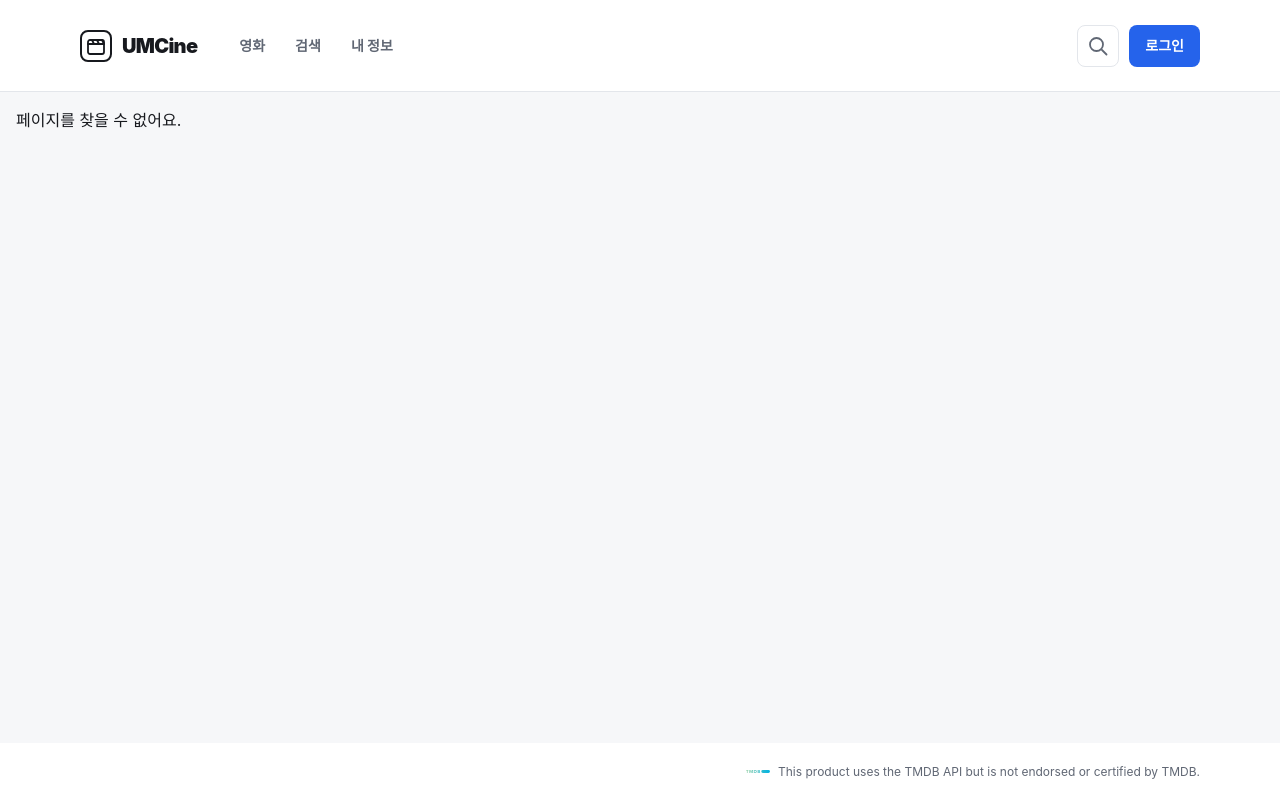
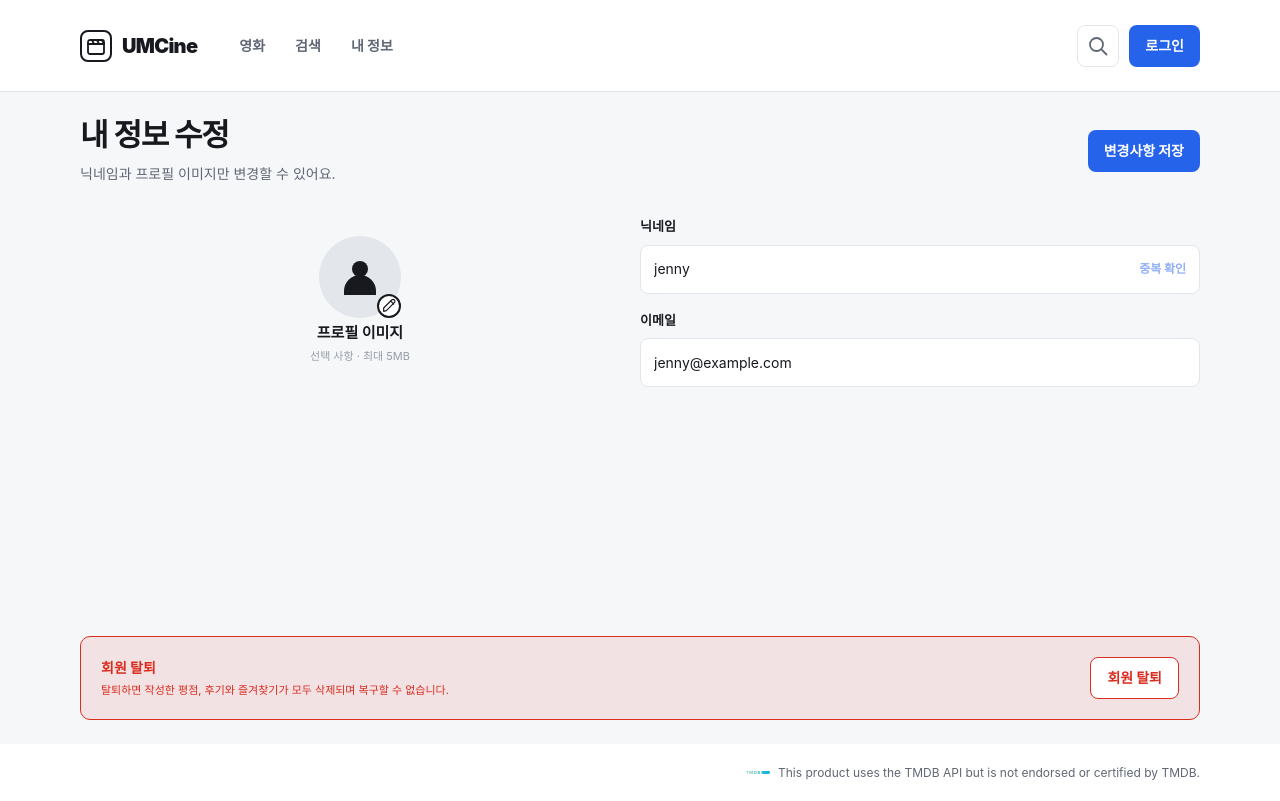
Before and after one commit to leeeul033/11th_UMC_PE_WEB, a React (Vite) app: page /profile-edit in a window 1280 px wide. Built offline with nearby package versions, Linux system fonts and the light colour scheme; no server answers.

Commit message:
feat : 내 정보 수정 화면과 프로필 이미지 미리보기 구현

```diff
--- /dev/null
+++ b/src/pages/profile-edit-page.tsx
@@ -0,0 +1,244 @@
+import { useState, type ChangeEvent, type FormEvent } from "react";
+
+const DEFAULT_PROFILE = {
+  nickname: "jenny",
+  email: "jenny@example.com",
+};
+
+const MAX_IMAGE_SIZE = 5 * 1024 * 1024;
+
+export function ProfileEditPage() {
+  const [nickname, setNickname] = useState(DEFAULT_PROFILE.nickname);
+  const [preview, setPreview] = useState("");
+  const [imageError, setImageError] = useState("");
+
+  const isNicknameValid =
+    nickname.trim().length >= 2 && nickname.trim().length <= 12;
+
+  const handleChangeImage = (e: ChangeEvent<HTMLInputElement>) => {
+    const file = e.target.files?.[0];
+    if (!file) return;
+
+    setImageError("");
+
+    if (!["image/jpeg", "image/png", "image/webp"].includes(file.type)) {
+      setImageError("JPG, PNG, WebP 이미지를 선택해 주세요.");
+      e.target.value = "";
+      return;
+    }
+
+    if (file.size > MAX_IMAGE_SIZE) {
+      setImageError("이미지는 최대 5MB까지 선택할 수 있어요.");
+      e.target.value = "";
+      return;
+    }
+
+    const reader = new FileReader();
+
+    reader.onload = () => {
+      if (typeof reader.result === "string") {
+        setPreview(reader.result);
+      }
+    };
+
+    reader.onerror = () => {
+      setImageError("이미지를 읽지 못했어요. 다시 선택해 주세요.");
+    };
+
+    reader.readAsDataURL(file);
+  };
+
+  const handleSubmit = (e: FormEvent<HTMLFormElement>) => {
+    e.preventDefault();
+    if (!isNicknameValid) return;
+
+    alert(
+      "입력값을 확인했어요. 이번 주차는 화면 구현 단계이므로 서버에는 저장되지 않아요.",
+    );
+  };
+
+  return (
+    <div className="mx-auto flex min-h-[calc(100dvh-148px)] max-w-[1440px] flex-col gap-8 px-5 py-6 md:px-10 xl:px-20">
+      <div className="flex flex-wrap items-center justify-between gap-4">
+        <div>
+          <h1 className="text-[31px] leading-[37px] font-bold tracking-[-1.24px]">
+            내 정보 수정
+          </h1>
+          <p className="mt-[9px] text-sm leading-[23px] text-[#606774]">
+            닉네임과 프로필 이미지만 변경할 수 있어요.
+          </p>
+        </div>
+
+        <button
+          type="submit"
+          form="profile-form"
+          disabled={!isNicknameValid}
+          className="h-[42px] rounded-lg bg-[#2563EB] px-4 text-sm font-extrabold text-white enabled:cursor-pointer enabled:hover:bg-blue-700 disabled:cursor-not-allowed disabled:opacity-40"
+        >
+          변경사항 저장
+        </button>
+      </div>
+
+      <form
+        id="profile-form"
+        onSubmit={handleSubmit}
+        noValidate
+        className="grid items-center gap-8 md:grid-cols-2 md:gap-0"
+      >
+        <div className="flex flex-col items-center gap-1">
+          <label
+            htmlFor="profile-image"
+            className="relative cursor-pointer rounded-full focus-within:ring-2 focus-within:ring-blue-500"
+          >
+            <span className="flex size-[82px] items-center justify-center overflow-hidden rounded-full bg-[#E3E6EB]">
+              {preview ? (
+                <img
+                  src={preview}
+                  alt="선택한 프로필 이미지 미리보기"
+                  className="size-full object-cover"
+                />
+              ) : (
+                <svg
+                  aria-hidden="true"
+                  width="48"
+                  height="48"
+                  viewBox="0 0 24 24"
+                  fill="currentColor"
+                >
+                  <circle cx="12" cy="8" r="4" />
+                  <path d="M4 21v-2a8 8 0 0 1 16 0v2H4Z" />
+                </svg>
+              )}
+            </span>
+
+            <span className="absolute right-0 bottom-0 flex size-6 items-center justify-center rounded-full border-2 border-[#17191E] bg-white">
+              <svg
+                aria-hidden="true"
+                width="16"
+                height="16"
+                viewBox="0 0 24 24"
+                fill="none"
+                stroke="currentColor"
+                strokeWidth="1.8"
+                strokeLinecap="round"
+                strokeLinejoin="round"
+              >
+                <path d="m15 5 4 4M4 20l4-1L20 7a2.8 2.8 0 0 0-4-4L4 15v5Z" />
+              </svg>
+            </span>
+
+            <input
+              id="profile-image"
+              type="file"
+              accept="image/jpeg,image/png,image/webp"
+              onChange={handleChangeImage}
+              aria-label="프로필 이미지 선택"
+              aria-describedby="profile-image-help profile-image-error"
+              className="sr-only"
+            />
+          </label>
+
+          <p className="text-[15px] font-bold">프로필 이미지</p>
+          <p
+            id="profile-image-help"
+            className="text-[11px] text-[#969DA8]"
+          >
+            선택 사항 · 최대 5MB
+          </p>
+          <p
+            id="profile-image-error"
+            role="status"
+            className="text-xs text-red-600"
+          >
+            {imageError}
+          </p>
+        </div>
+
+        <div className="flex min-w-0 flex-col gap-[17px]">
+          <div className="flex flex-col gap-2">
+            <label
+              htmlFor="profile-nickname"
+              className="text-[13px] font-extrabold"
+            >
+              닉네임
+            </label>
+
+            <div className="flex h-[49px] items-center gap-2 rounded-lg border border-[#E3E6EB] bg-white px-[13px] focus-within:ring-2 focus-within:ring-blue-200">
+              <input
+                id="profile-nickname"
+                name="nickname"
+                value={nickname}
+                onChange={(e) => setNickname(e.target.value)}
+                aria-invalid={!isNicknameValid}
+                aria-describedby={
+                  !isNicknameValid ? "profile-nickname-error" : undefined
+                }
+                className="min-w-0 flex-1 bg-transparent text-sm outline-none"
+              />
+
+              <button
+                type="button"
+                disabled
+                title="이번 주차는 화면만 구현하며 중복 확인은 연결하지 않아요."
+                className="shrink-0 cursor-not-allowed text-xs font-extrabold text-[#2563EB] opacity-50"
+              >
+                중복 확인
+              </button>
+            </div>
+
+            {!isNicknameValid && (
+              <p
+                id="profile-nickname-error"
+                className="text-xs text-red-600"
+              >
+                닉네임은 앞뒤 공백을 제외하고 2~12자로 입력해 주세요.
+              </p>
+            )}
+          </div>
+
+          <div className="flex flex-col gap-2">
+            <label
+              htmlFor="profile-email"
+              className="text-[13px] font-extrabold"
+            >
+              이메일
+            </label>
+
+            <input
+              id="profile-email"
+              name="email"
+              type="email"
+              value={DEFAULT_PROFILE.email}
+              readOnly
+              className="h-[49px] w-full rounded-lg border border-[#E3E6EB] bg-white px-[13px] text-sm outline-none focus:ring-2 focus:ring-blue-200"
+            />
+          </div>
+        </div>
+      </form>
+
+      <section
+        aria-labelledby="delete-account-title"
+        className="mt-auto flex flex-wrap items-center justify-between gap-4 rounded-[10px] border border-[#D92D20] bg-[#D92D20]/10 p-5"
+      >
+        <div className="flex flex-col gap-1 text-[#D92D20]">
+          <h2 id="delete-account-title" className="text-sm font-bold">
+            회원 탈퇴
+          </h2>
+          <p className="text-[11px] leading-4">
+            탈퇴하면 작성한 평점, 후기와 즐겨찾기가 모두 삭제되며 복구할 수
+            없습니다.
+          </p>
+        </div>
+
+        <button
+          type="button"
+          disabled
+          title="회원 탈퇴 API는 연결하지 않았어요."
+          className="h-[42px] cursor-not-allowed rounded-lg border border-[#D92D20] bg-white px-4 text-sm font-extrabold text-[#D92D20]"
+        >
+          회원 탈퇴
+        </button>
+      </section>
+    </div>
+  );
+}
--- a/src/pages/profile-page.tsx
+++ b/src/pages/profile-page.tsx
@@ -1,3 +1,4 @@
+import { Link } from "@tanstack/react-router";
 const DEMO_PROFILE = {
   nickname: "jenny",
   email: "jenny@example.com",
@@ -32,14 +33,12 @@ export function ProfilePage() {
           내 정보
         </h1>
 
-        <button
-          type="button"
-          disabled
-          title="내 정보 수정 화면을 만든 뒤 연결해요."
-          className="flex h-[42px] items-center justify-center rounded-lg bg-[#2563EB] px-4 text-sm font-extrabold text-white disabled:cursor-not-allowed"
-        >
-          정보 수정
-        </button>
+        <Link
+  to="/profile-edit"
+  className="flex h-[42px] items-center justify-center rounded-lg bg-[#2563EB] px-4 text-sm font-extrabold text-white hover:bg-blue-700"
+>
+  정보 수정
+</Link>
       </div>
 
       <section
--- a/src/routeTree.gen.ts
+++ b/src/routeTree.gen.ts
@@ -12,6 +12,7 @@ import { Route as rootRouteImport } from './routes/__root'
 import { Route as IndexRouteImport } from './routes/index'
 import { Route as LoginRouteImport } from './routes/login'
 import { Route as MypageRouteImport } from './routes/mypage'
+import { Route as ProfileEditRouteImport } from './routes/profile-edit'
 import { Route as SearchRouteImport } from './routes/search'
 import { Route as SignupRouteImport } from './routes/signup'
 import { Route as MoviesMovieIdRouteImport } from './routes/movies.$movieId'
@@ -29,6 +30,11 @@ const LoginRoute = LoginRouteImport.update({
 const MypageRoute = MypageRouteImport.update({
   id: '/mypage',
   path: '/mypage',
+  getParentRoute: () => rootRouteImport,
+} as any)
+const ProfileEditRoute = ProfileEditRouteImport.update({
+  id: '/profile-edit',
+  path: '/profile-edit',
   getParentRoute: () => rootRouteImport,
 } as any)
 const SearchRoute = SearchRouteImport.update({
@@ -51,6 +57,7 @@ export interface FileRoutesByFullPath {
   '/': typeof IndexRoute
   '/login': typeof LoginRoute
   '/mypage': typeof MypageRoute
+  '/profile-edit': typeof ProfileEditRoute
   '/search': typeof SearchRoute
   '/signup': typeof SignupRoute
   '/movies/$movieId': typeof MoviesMovieIdRoute
@@ -59,6 +66,7 @@ export interface FileRoutesByTo {
   '/': typeof IndexRoute
   '/login': typeof LoginRoute
   '/mypage': typeof MypageRoute
+  '/profile-edit': typeof ProfileEditRoute
   '/search': typeof SearchRoute
   '/signup': typeof SignupRoute
   '/movies/$movieId': typeof MoviesMovieIdRoute
@@ -68,6 +76,7 @@ export interface FileRoutesById {
   '/': typeof IndexRoute
   '/login': typeof LoginRoute
   '/mypage': typeof MypageRoute
+  '/profile-edit': typeof ProfileEditRoute
   '/search': typeof SearchRoute
   '/signup': typeof SignupRoute
   '/movies/$movieId': typeof MoviesMovieIdRoute
@@ -75,14 +84,28 @@ export interface FileRoutesById {
 export interface FileRouteTypes {
   fileRoutesByFullPath: FileRoutesByFullPath
   fullPaths:
-    '/' | '/login' | '/mypage' | '/search' | '/signup' | '/movies/$movieId'
+    | '/'
+    | '/login'
+    | '/mypage'
+    | '/profile-edit'
+    | '/search'
+    | '/signup'
+    | '/movies/$movieId'
   fileRoutesByTo: FileRoutesByTo
-  to: '/' | '/login' | '/mypage' | '/search' | '/signup' | '/movies/$movieId'
+  to:
+    | '/'
+    | '/login'
+    | '/mypage'
+    | '/profile-edit'
+    | '/search'
+    | '/signup'
+    | '/movies/$movieId'
   id:
     | '__root__'
     | '/'
     | '/login'
     | '/mypage'
+    | '/profile-edit'
     | '/search'
     | '/signup'
     | '/movies/$movieId'
@@ -92,6 +115,7 @@ export interface RootRouteChildren {
   IndexRoute: typeof IndexRoute
   LoginRoute: typeof LoginRoute
   MypageRoute: typeof MypageRoute
+  ProfileEditRoute: typeof ProfileEditRoute
   SearchRoute: typeof SearchRoute
   SignupRoute: typeof SignupRoute
   MoviesMovieIdRoute: typeof MoviesMovieIdRoute
@@ -118,6 +142,13 @@ declare module '@tanstack/react-router' {
       path: '/mypage'
       fullPath: '/mypage'
       preLoaderRoute: typeof MypageRouteImport
+      parentRoute: typeof rootRouteImport
+    }
+    '/profile-edit': {
+      id: '/profile-edit'
+      path: '/profile-edit'
+      fullPath: '/profile-edit'
+      preLoaderRoute: typeof ProfileEditRouteImport
       parentRoute: typeof rootRouteImport
     }
     '/search': {
@@ -148,6 +179,7 @@ const rootRouteChildren: RootRouteChildren = {
   IndexRoute: IndexRoute,
   LoginRoute: LoginRoute,
   MypageRoute: MypageRoute,
+  ProfileEditRoute: ProfileEditRoute,
   SearchRoute: SearchRoute,
   SignupRoute: SignupRoute,
   MoviesMovieIdRoute: MoviesMovieIdRoute,
--- /dev/null
+++ b/src/routes/profile-edit.tsx
@@ -0,0 +1,6 @@
+import { createFileRoute } from "@tanstack/react-router";
+import { ProfileEditPage } from "../pages/profile-edit-page";
+
+export const Route = createFileRoute("/profile-edit")({
+  component: ProfileEditPage,
+});
```
